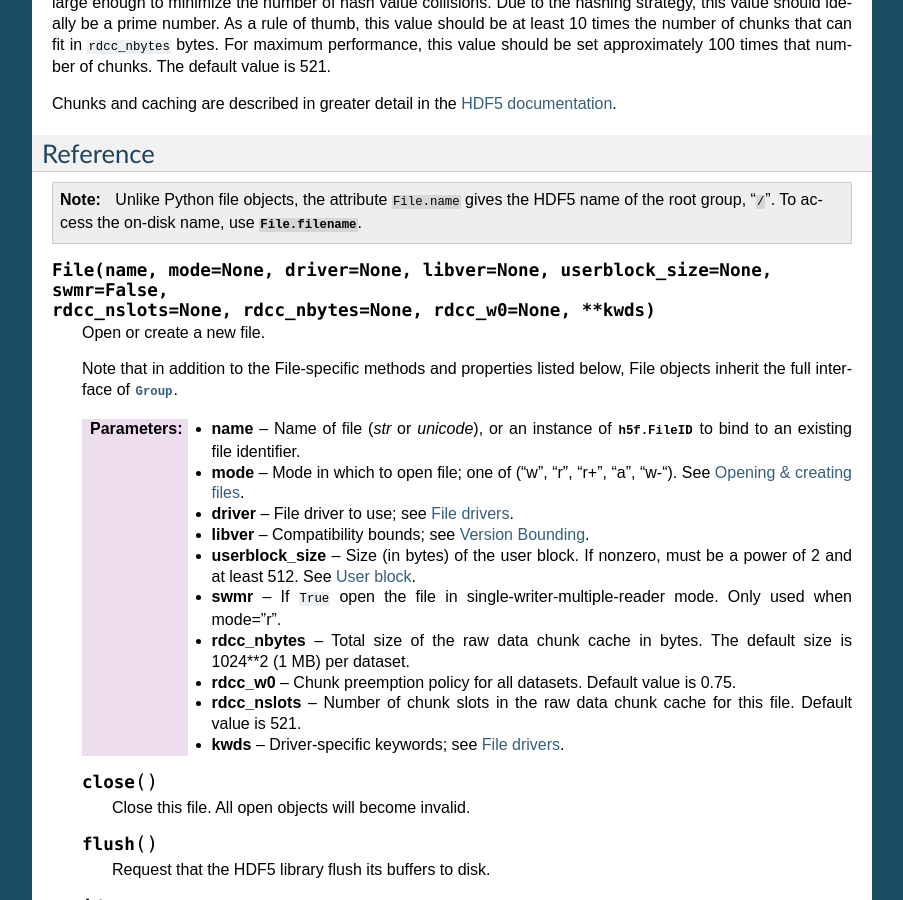
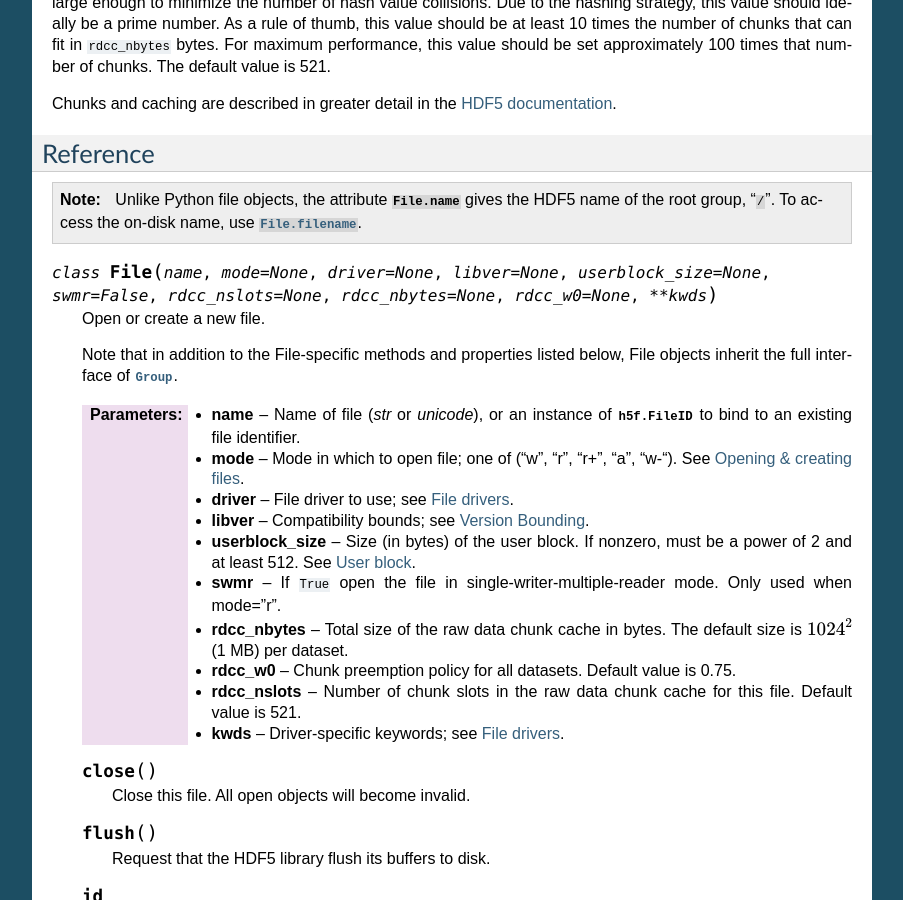
Before and after one commit to h5py/h5py, a Sphinx documentation site: the page built from docs/high/file.rst, in a window 1280 px wide and 900 px high, scrolled down 3221 px. Shown: the whole window, without its empty margins (198-1101 px from the left). Built offline with Sphinx 7.4.7, drawn with Linux system fonts in a browser that asks for light colours; pages that are not in the unit, such as notebooks, are missing from menus; some of the changed lines change nothing that is shown; some of the changed text lies outside the part shown.

Commit message:
FIX: Minor correction to file documentation

```diff
--- a/docs/conf.py
+++ b/docs/conf.py
@@ -28,7 +28,11 @@
 # Add any Sphinx extension module names here, as strings. They can be
 # extensions coming with Sphinx (named 'sphinx.ext.*') or your custom
 # ones.
-extensions = ['sphinx.ext.intersphinx', 'sphinx.ext.extlinks']
+extensions = [
+        'sphinx.ext.intersphinx',
+        'sphinx.ext.extlinks',
+        'sphinx.ext.mathjax',
+]
 
 intersphinx_mapping = {'low': ('http://api.h5py.org', None)}
 
--- a/docs/high/file.rst
+++ b/docs/high/file.rst
@@ -226,12 +226,13 @@
 
 .. note::
 
-    Unlike Python file objects, the attribute ``File.name`` gives the
+    Unlike Python file objects, the attribute :attr:`File.name` gives the
     HDF5 name of the root group, "``/``". To access the on-disk name, use
     :attr:`File.filename`.
 
-.. class:: File(name, mode=None, driver=None, libver=None, userblock_size=None, swmr=False,
-                rdcc_nslots=None, rdcc_nbytes=None, rdcc_w0=None, **kwds)
+.. class:: File(name, mode=None, driver=None, libver=None, \
+    userblock_size=None, swmr=False, rdcc_nslots=None, rdcc_nbytes=None, \
+    rdcc_w0=None, **kwds)
 
     Open or create a new file.
 
@@ -251,7 +252,7 @@
     :param swmr:    If ``True`` open the file in single-writer-multiple-reader
                     mode. Only used when mode="r".
     :param rdcc_nbytes:  Total size of the raw data chunk cache in bytes. The
-                    default size is 1024**2 (1 MB) per dataset.
+                    default size is :math:`1024^2` (1 MB) per dataset.
     :param rdcc_w0: Chunk preemption policy for all datasets.  Default value is
                     0.75.
     :param rdcc_nslots:  Number of chunk slots in the raw data chunk cache for
```
